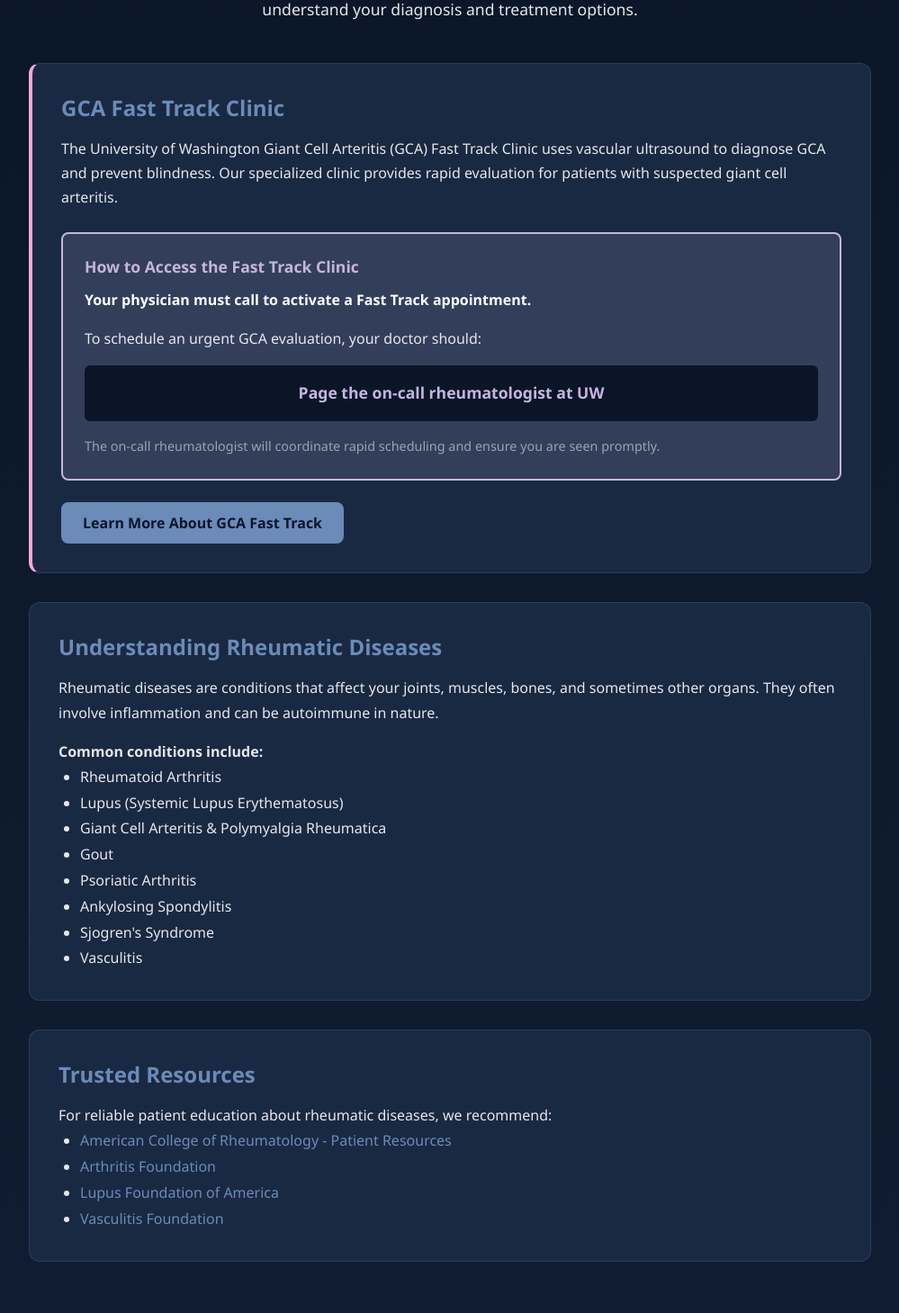
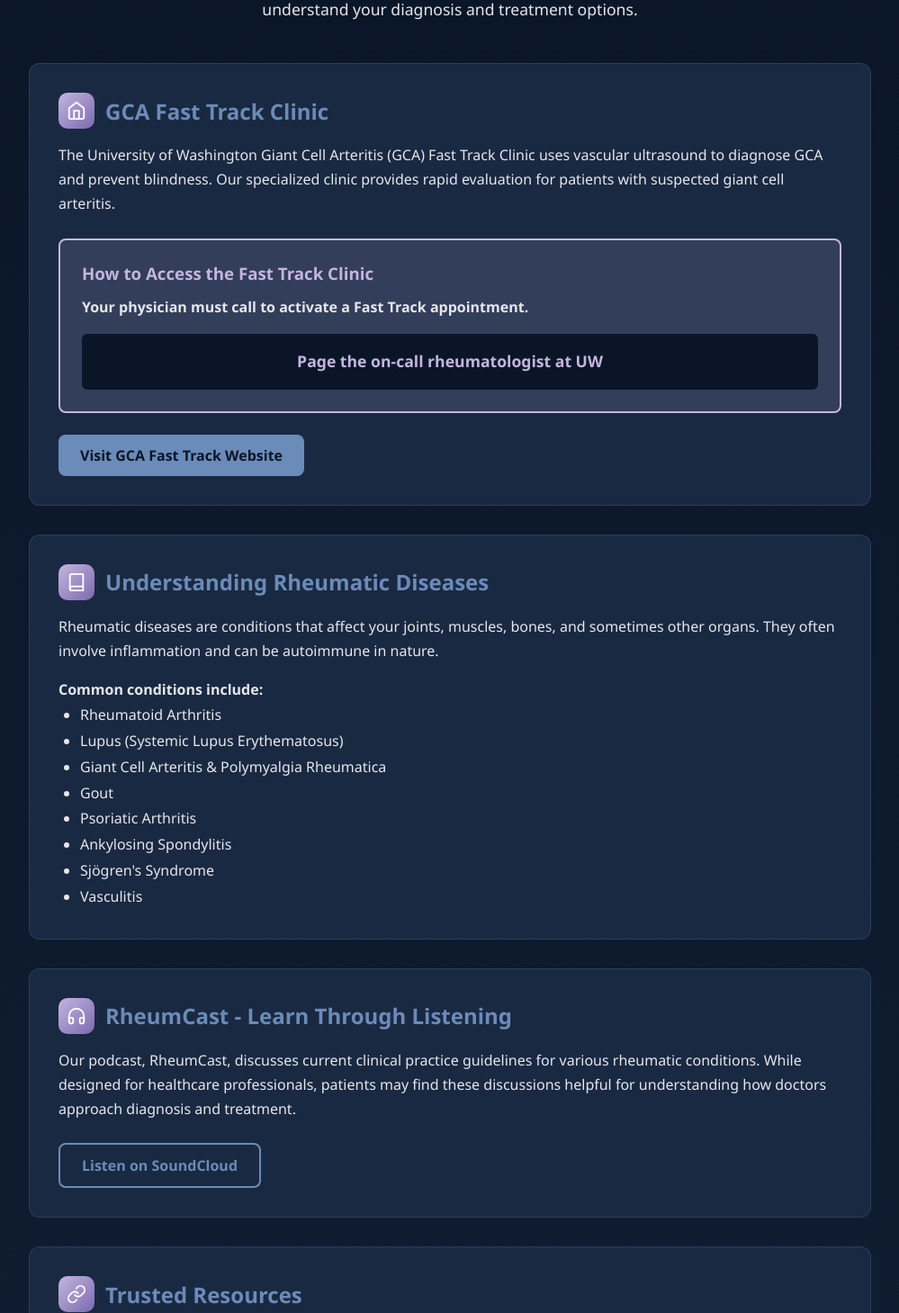
Before and after one commit to rheumify/rheumify-website, a Next.js app: page /patients in a window 1280 px wide. Shown: the part 211-1670 px from the top of the page at 90% size, without its empty margins (140-1139 px from the left). Built offline with nearby package versions, Linux system fonts and the light colour scheme.

Commit message:
Update page.js

```diff
--- a/app/patients/page.js
+++ b/app/patients/page.js
@@ -14,8 +14,24 @@ export default function PatientsPage() {
         </p>
       </div>
 
-      <div className="content-card gca-card">
-        <h2>GCA Fast Track Clinic</h2>
+      <div className="content-card">
+        <h2 style={{ display: 'flex', alignItems: 'center', gap: '0.75rem' }}>
+          <span style={{
+            width: '40px',
+            height: '40px',
+            background: 'linear-gradient(135deg, var(--purple-light), var(--purple-dark))',
+            borderRadius: '10px',
+            display: 'flex',
+            alignItems: 'center',
+            justifyContent: 'center'
+          }}>
+            <svg xmlns="http://www.w3.org/2000/svg" width="22" height="22" viewBox="0 0 24 24" fill="none" stroke="white" strokeWidth="2" strokeLinecap="round" strokeLinejoin="round">
+              <path d="M3 9l9-7 9 7v11a2 2 0 0 1-2 2H5a2 2 0 0 1-2-2z"></path>
+              <polyline points="9 22 9 12 15 12 15 22"></polyline>
+            </svg>
+          </span>
+          GCA Fast Track Clinic
+        </h2>
         <p>
           The University of Washington Giant Cell Arteritis (GCA) Fast Track Clinic uses vascular ultrasound
           to diagnose GCA and prevent blindness. Our specialized clinic provides rapid evaluation for patients
@@ -28,40 +44,50 @@ export default function PatientsPage() {
           borderRadius: '8px',
           border: '2px solid var(--purple-light)'
         }}>
-          <h3 style={{ color: 'var(--purple-light)', marginBottom: '0.75rem', fontSize: '1.1rem' }}>
+          <h3 style={{ color: 'var(--purple-light)', marginBottom: '0.75rem' }}>
             How to Access the Fast Track Clinic
           </h3>
-          <p style={{ marginBottom: '1rem' }}>
-            <strong style={{ color: 'var(--white)' }}>Your physician must call to activate a Fast Track appointment.</strong>
-          </p>
-          <p style={{ marginBottom: '0.5rem' }}>
-            To schedule an urgent GCA evaluation, your doctor should:
+          <p>
+            <strong>Your physician must call to activate a Fast Track appointment.</strong>
           </p>
           <p style={{
             fontSize: '1.1rem',
             color: 'var(--purple-light)',
             fontWeight: '600',
-            marginTop: '1rem',
             padding: '1rem',
             background: 'var(--navy-dark)',
             borderRadius: '6px',
-            textAlign: 'center'
+            textAlign: 'center',
+            marginTop: '1rem'
           }}>
             Page the on-call rheumatologist at UW
           </p>
-          <p style={{ marginTop: '1rem', fontSize: '0.9rem', color: 'var(--gray-medium)' }}>
-            The on-call rheumatologist will coordinate rapid scheduling and ensure you are seen promptly.
-          </p>
         </div>
         <div className="product-buttons" style={{ marginTop: '1.5rem' }}>
-          <a href="/gca-fast-track" className="btn btn-primary">
-            Learn More About GCA Fast Track
+          <a href="https://gcafast.com" className="btn btn-primary" target="_blank" rel="noopener noreferrer">
+            Visit GCA Fast Track Website
           </a>
         </div>
       </div>
 
       <div className="content-card">
-        <h2>Understanding Rheumatic Diseases</h2>
+        <h2 style={{ display: 'flex', alignItems: 'center', gap: '0.75rem' }}>
+          <span style={{
+            width: '40px',
+            height: '40px',
+            background: 'linear-gradient(135deg, var(--purple-light), var(--purple-dark))',
+            borderRadius: '10px',
+            display: 'flex',
+            alignItems: 'center',
+            justifyContent: 'center'
+          }}>
+            <svg xmlns="http://www.w3.org/2000/svg" width="22" height="22" viewBox="0 0 24 24" fill="none" stroke="white" strokeWidth="2" strokeLinecap="round" strokeLinejoin="round">
+              <path d="M4 19.5A2.5 2.5 0 0 1 6.5 17H20"></path>
+              <path d="M6.5 2H20v20H6.5A2.5 2.5 0 0 1 4 19.5v-15A2.5 2.5 0 0 1 6.5 2z"></path>
+            </svg>
+          </span>
+          Understanding Rheumatic Diseases
+        </h2>
         <p>
           Rheumatic diseases are conditions that affect your joints, muscles, bones, and sometimes other organs.
           They often involve inflammation and can be autoimmune in nature.
@@ -76,13 +102,59 @@ export default function PatientsPage() {
           <li>Gout</li>
           <li>Psoriatic Arthritis</li>
           <li>Ankylosing Spondylitis</li>
-          <li>Sjogren's Syndrome</li>
+          <li>Sjögren's Syndrome</li>
           <li>Vasculitis</li>
         </ul>
       </div>
 
       <div className="content-card">
-        <h2>Trusted Resources</h2>
+        <h2 style={{ display: 'flex', alignItems: 'center', gap: '0.75rem' }}>
+          <span style={{
+            width: '40px',
+            height: '40px',
+            background: 'linear-gradient(135deg, var(--purple-light), var(--purple-dark))',
+            borderRadius: '10px',
+            display: 'flex',
+            alignItems: 'center',
+            justifyContent: 'center'
+          }}>
+            <svg xmlns="http://www.w3.org/2000/svg" width="22" height="22" viewBox="0 0 24 24" fill="none" stroke="white" strokeWidth="2" strokeLinecap="round" strokeLinejoin="round">
+              <path d="M3 18v-6a9 9 0 0 1 18 0v6"></path>
+              <path d="M21 19a2 2 0 0 1-2 2h-1a2 2 0 0 1-2-2v-3a2 2 0 0 1 2-2h3zM3 19a2 2 0 0 0 2 2h1a2 2 0 0 0 2-2v-3a2 2 0 0 0-2-2H3z"></path>
+            </svg>
+          </span>
+          RheumCast - Learn Through Listening
+        </h2>
+        <p>
+          Our podcast, RheumCast, discusses current clinical practice guidelines for various rheumatic conditions.
+          While designed for healthcare professionals, patients may find these discussions helpful for understanding
+          how doctors approach diagnosis and treatment.
+        </p>
+        <div className="product-buttons" style={{ marginTop: '1.5rem' }}>
+          <a href="https://soundcloud.com/rheumify" className="btn btn-secondary" target="_blank" rel="noopener noreferrer">
+            Listen on SoundCloud
+          </a>
+        </div>
+      </div>
+
+      <div className="content-card">
+        <h2 style={{ display: 'flex', alignItems: 'center', gap: '0.75rem' }}>
+          <span style={{
+            width: '40px',
+            height: '40px',
+            background: 'linear-gradient(135deg, var(--purple-light), var(--purple-dark))',
+            borderRadius: '10px',
+            display: 'flex',
+            alignItems: 'center',
+            justifyContent: 'center'
+          }}>
+            <svg xmlns="http://www.w3.org/2000/svg" width="22" height="22" viewBox="0 0 24 24" fill="none" stroke="white" strokeWidth="2" strokeLinecap="round" strokeLinejoin="round">
+              <path d="M10 13a5 5 0 0 0 7.54.54l3-3a5 5 0 0 0-7.07-7.07l-1.72 1.71"></path>
+              <path d="M14 11a5 5 0 0 0-7.54-.54l-3 3a5 5 0 0 0 7.07 7.07l1.71-1.71"></path>
+            </svg>
+          </span>
+          Trusted Resources
+        </h2>
         <p>
           For reliable patient education about rheumatic diseases, we recommend:
         </p>
```
